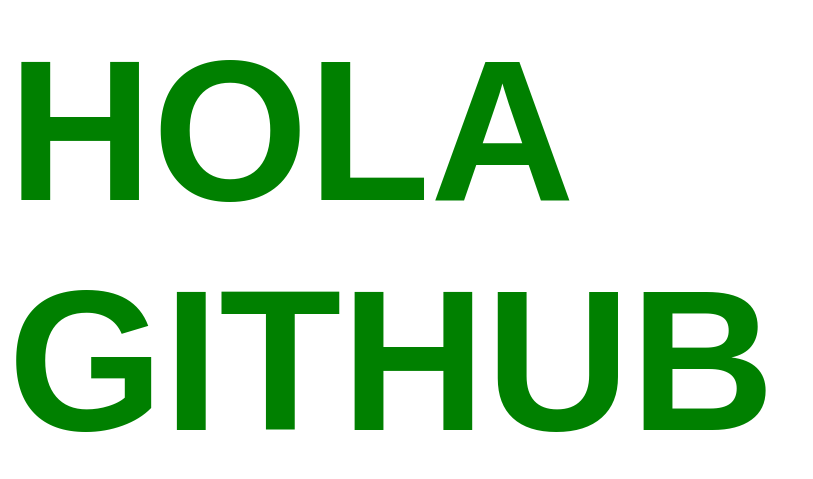
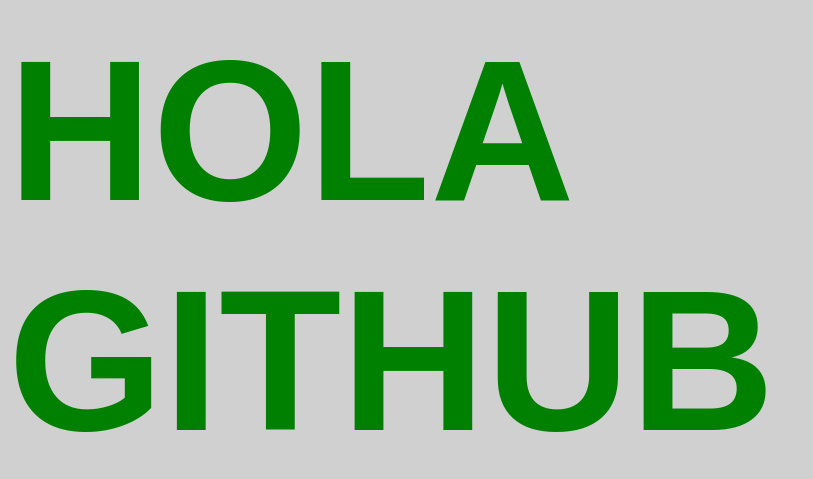
Before and after one commit to toniferra-dev/estasiestano, a plain HTML site: page index.html in a window 1280 px wide. Shown: the part 162-641 px from the top of the page, without its empty margins (0-813 px from the left). Drawn offline with Linux system fonts and the light colour scheme.

Commit message:
cambio de fondo

```diff
--- a/css/estilos.css
+++ b/css/estilos.css
@@ -3,6 +3,7 @@
     display: flex;
     justify-content: center;
     align-items: center;
+    background-color: #d0d0d0;
 }
 h1{
     font-size: 200px;
```
